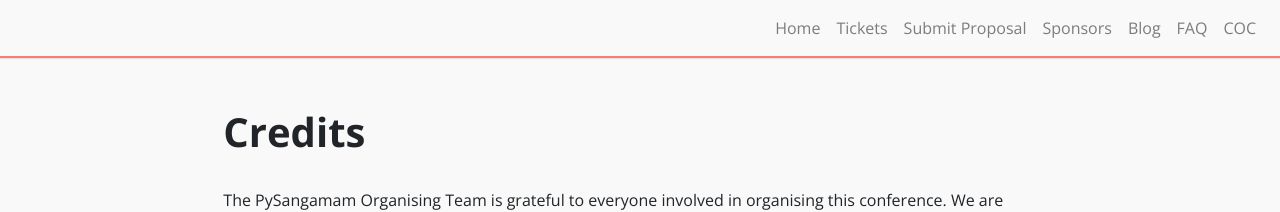
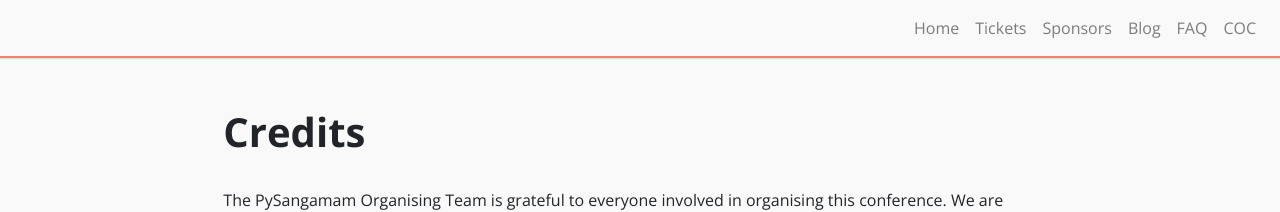
Before and after one commit to PySangamam/website, a Jekyll site: the page built from credits.html, in a window 1280 px wide. Shown: the top 212 px of the page. Built offline with Jekyll 4.4.1, drawn with Linux system fonts in a browser that asks for light colours.

Commit message:
Remove Submit Proposal button

```diff
--- a/_includes/navbar.html
+++ b/_includes/navbar.html
@@ -10,11 +10,6 @@
       <li class="nav-item">
         <a class="nav-link" href="https://www.townscript.com/e/pysangamam2018/booking" target="_blank" rel="noreferrer">
           Tickets
-        </a>
-      </li>
-      <li class="nav-item">
-        <a class="nav-link" href="https://cfp.pysangamam.org/" target="_blank" rel="noreferrer">
-          Submit Proposal
         </a>
       </li>
       <li class="nav-item">
```
Also changed, not shown: index.html (+0 -10 lines).
